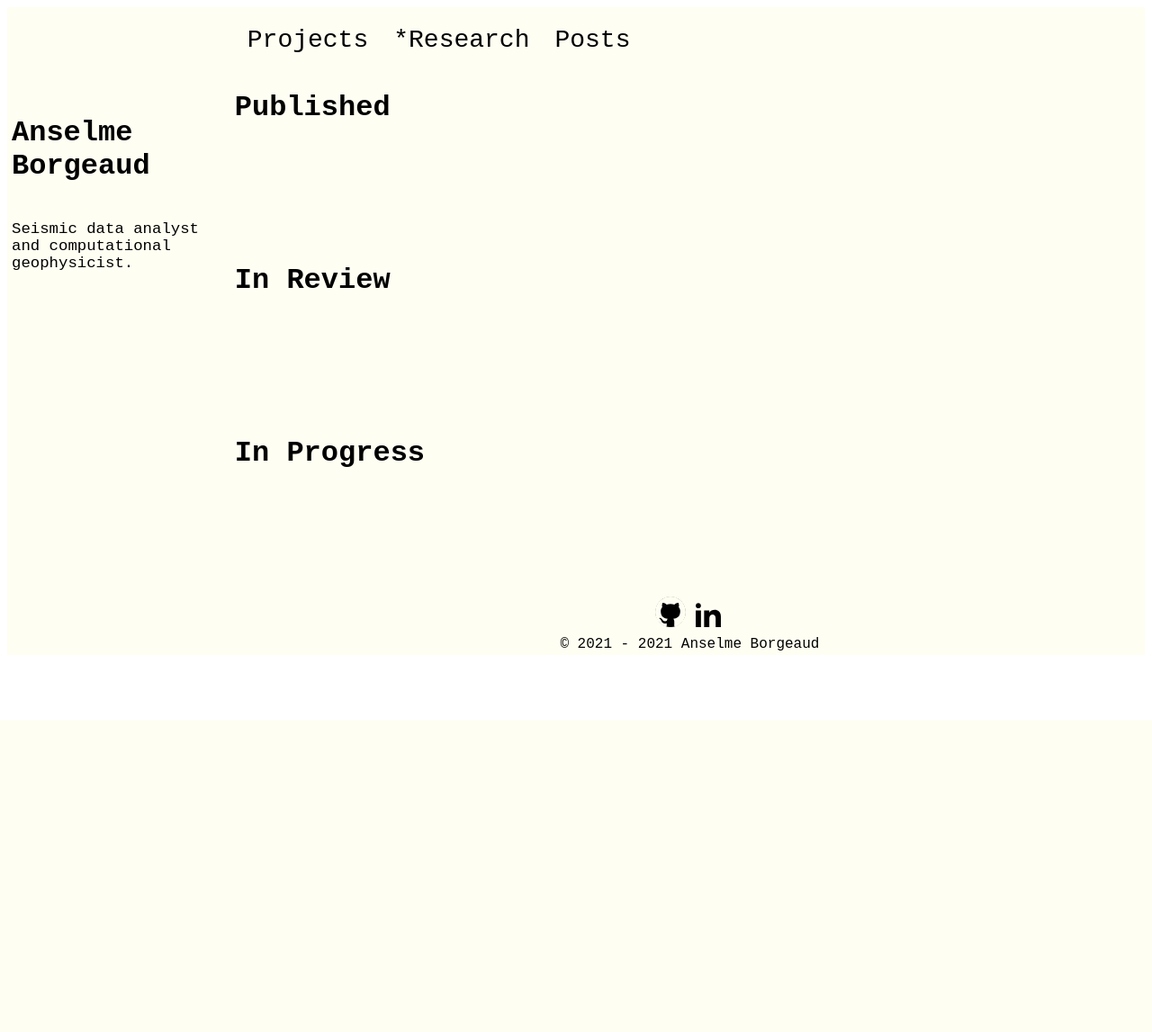
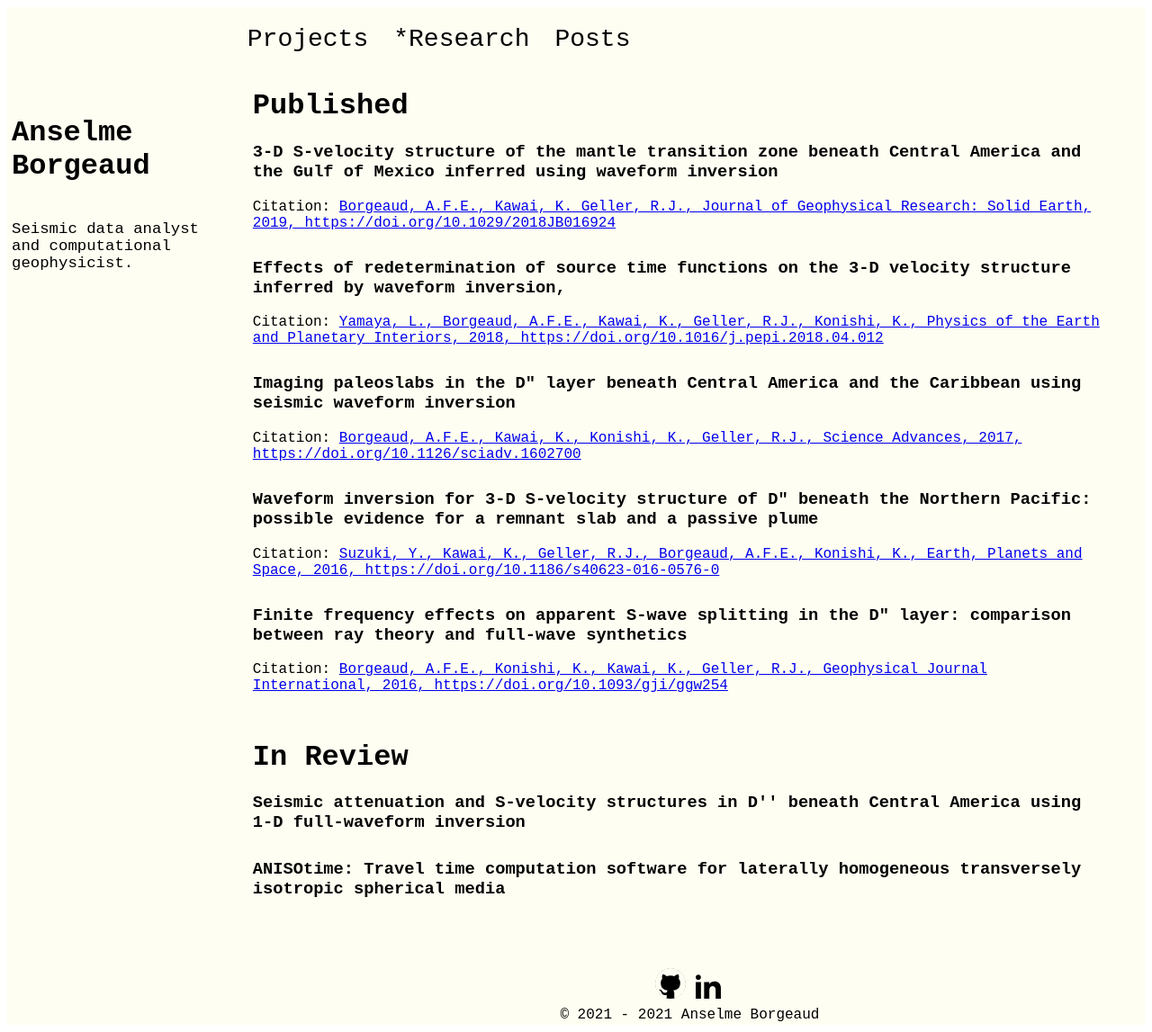
Before and after one commit to afeborgeaud/afe-home, a PHP site: page /research.html in a window 1280 px wide. Shown: the whole page at 90% size. Before the commit the page ends 800 px from the top, so only its background shows below. Run offline with PHP 8.4, Linux system fonts and the light colour scheme.

Commit message:
adding content to research

```diff
--- a/css/base.css
+++ b/css/base.css
@@ -12,8 +12,8 @@
 .wrapper {
     display: grid;
     grid-template-columns: 2fr 4fr 4fr;
-    grid-template-rows: 1fr 8fr 1fr;
-    height: 720px;
+    grid-template-rows: 70px auto 70px;
+    min-height: 680px;
 }
 
 header-left {
@@ -118,6 +118,7 @@ content {
   height: 100px;
 }
 
+
 .side name {
   margin-right: 10px;
   margin-left: 5px;
--- a/css/research.css
+++ b/css/research.css
@@ -2,8 +2,15 @@
     display: flex;
     flex-direction: row;
     flex-wrap: wrap;
+    padding-bottom: 40px;
 }
 
 .research {
     flex-basis: 100%;
+    padding-right: 40px;
+    padding-left: 20px;
 }
+
+.item {
+    margin-bottom: 30px;
+}
--- a/research.html
+++ b/research.html
@@ -23,15 +23,90 @@
     <content class="research-container">
         <div class="research">
             <h1>Published</h1>
+            <div class="item">
+                <h3>3‐D S‐velocity structure of the mantle transition
+                    zone beneath Central America and the Gulf of
+                    Mexico inferred using waveform inversion
+                </h3>
+                <div>
+                    Citation:
+                    <a href="https://doi.org/10.1029/2018JB016924" target="_blank">
+                        Borgeaud, A.F.E., Kawai, K. Geller, R.J.,
+                        Journal of Geophysical Research: Solid Earth, 2019, https://doi.org/10.1029/2018JB016924
+                    </a>
+                </div>
+            </div>
+            <div class="item">
+                <h3>Effects of redetermination of source time functions on the 3-D
+                    velocity structure inferred by waveform inversion,
+                </h3>
+                <div>
+                    Citation:
+                    <a href="https://doi.org/10.1016/j.pepi.2018.04.012" target="_blank">
+                        Yamaya, L., Borgeaud, A.F.E., Kawai, K., Geller, R.J., Konishi, K.,
+                        Physics of the Earth and Planetary Interiors, 2018,
+                        https://doi.org/10.1016/j.pepi.2018.04.012
+                    </a>
+                </div>
+            </div>
+            <div class="item">
+                <h3>Imaging paleoslabs in the D" layer beneath Central
+                    America and the Caribbean using seismic waveform
+                    inversion
+                </h3>
+                <div>
+                    Citation:
+                    <a href="https://advances.sciencemag.org/content/3/11/e1602700" target="_blank">
+                        Borgeaud, A.F.E., Kawai, K., Konishi, K., Geller, R.J.,
+                        Science Advances, 2017, https://doi.org/10.1126/sciadv.1602700
+                    </a>
+                </div>
+            </div>
+            <div class="item">
+                <h3>Waveform inversion for 3-D S-velocity structure of D″ beneath
+                    the Northern Pacific: possible evidence for a remnant slab and a passive plume
+                </h3>
+                <div>
+                    Citation:
+                    <a href="https://doi.org/10.1186/s40623-016-0576-0" target="_blank">
+                        Suzuki, Y., Kawai, K., Geller, R.J., Borgeaud, A.F.E., Konishi, K.,
+                        Earth, Planets and Space, 2016, https://doi.org/10.1186/s40623-016-0576-0
+                    </a>
+                </div>
+            </div>
+            <div class="item">
+                <h3>Finite frequency effects on apparent S-wave splitting
+                    in the D" layer: comparison between ray theory and
+                    full-wave synthetics
+                </h3>
+                <div>
+                    Citation:
+                    <a href="https://academic.oup.com/gji/article/207/1/12/2583527" target="_blank">
+                    Borgeaud, A.F.E., Konishi, K., Kawai, K., Geller, R.J.,
+                    Geophysical Journal International, 2016, https://doi.org/10.1093/gji/ggw254
+                    </a>
+                </div>
+            </div>
         </div>
 
         <div class="research">
             <h1>In Review</h1>
+            <div class="item">
+                <h3>Seismic attenuation and S-velocity structures in D′′
+                    beneath Central America using 1-D full-waveform inversion
+                </h3>
+            </div>
+            <div class="item">
+                <h3>ANISOtime: Travel time computation software
+                    for laterally homogeneous transversely isotropic
+                    spherical media
+                </h3>
+            </div>
         </div>
 
-        <div class="research">
+        <!-- <div class="research">
             <h1>In Progress</h1>
-        </div>
+        </div> -->
 
     </content>
 
```
Also changed, not shown: css/posts.css (+6 -4 lines), posts.html (+10 -0 lines).
